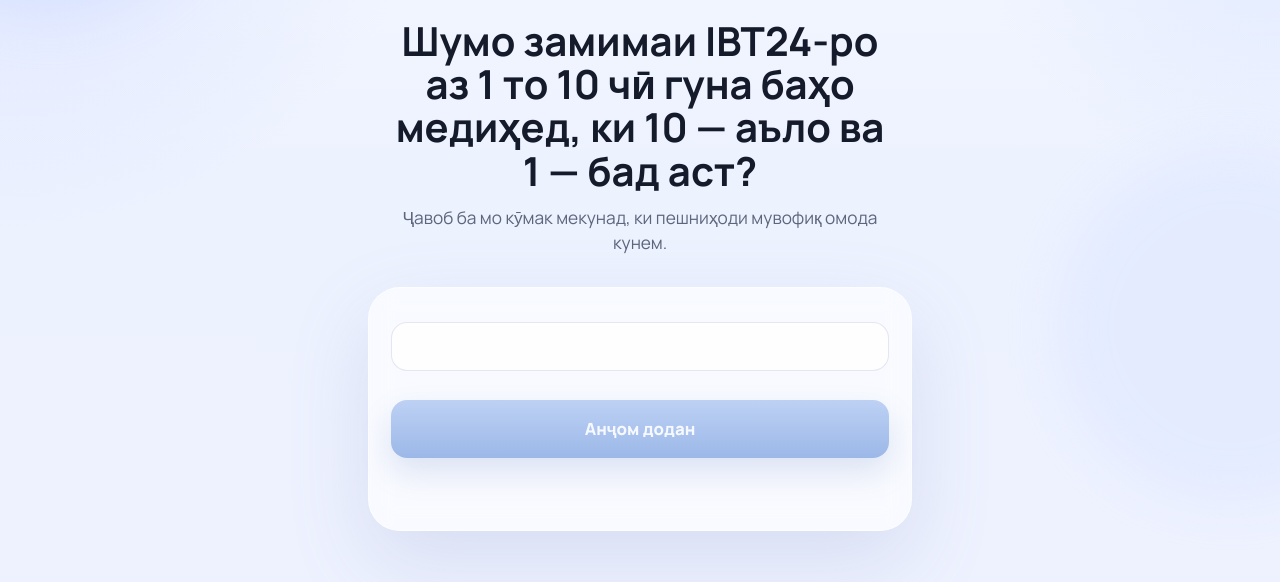
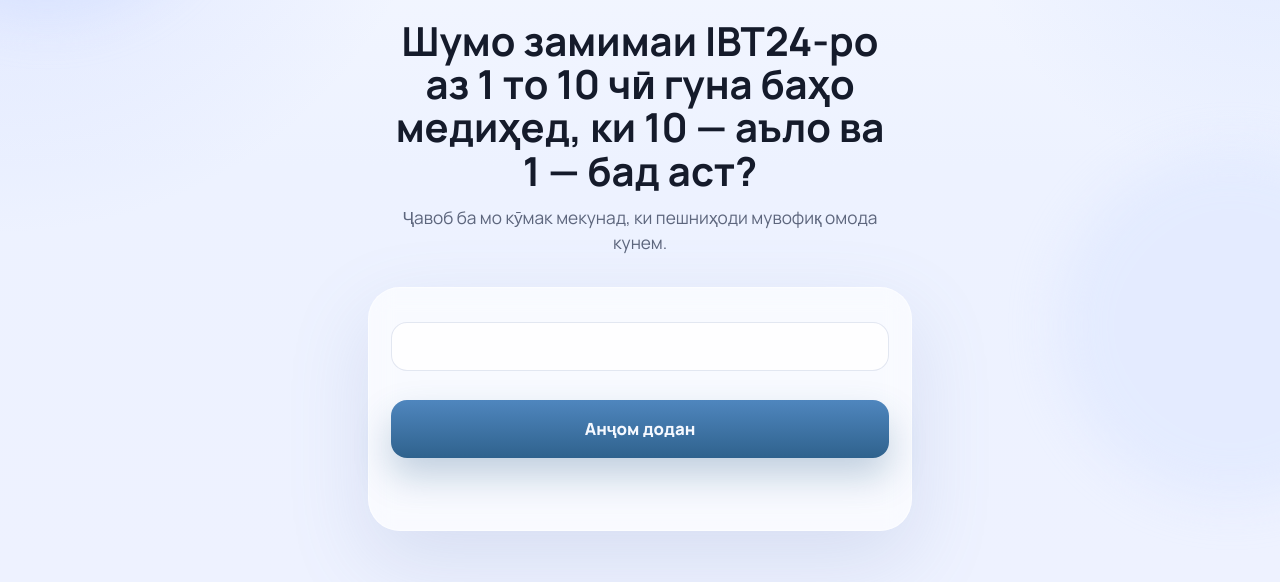
Before and after one commit to nazarbekov00003-sudo/tjkbonibt.shop, a website: page public/survey-step-3.html in a window 1280 px wide. Shown: the part 218-800 px from the top of the page. Drawn offline with Linux system fonts and the light colour scheme.

Commit message:
Update survey-step-3.html

```diff
--- a/public/survey-step-3.html
+++ b/public/survey-step-3.html
@@ -38,7 +38,7 @@
 <input class="survey-option" type="number" id="quantity" name="quantity" min="1" max="10">
 
 
-          <button class="submit-btn secondary-btn" type="submit">Анҷом додан</button>
+          <button class="submit-btn secondary-btn submit-btn is-ready" type="submit">Анҷом додан</button>
           <p class="status" id="statusMessage" aria-live="polite"></p>
         </form>
       </section>
```
